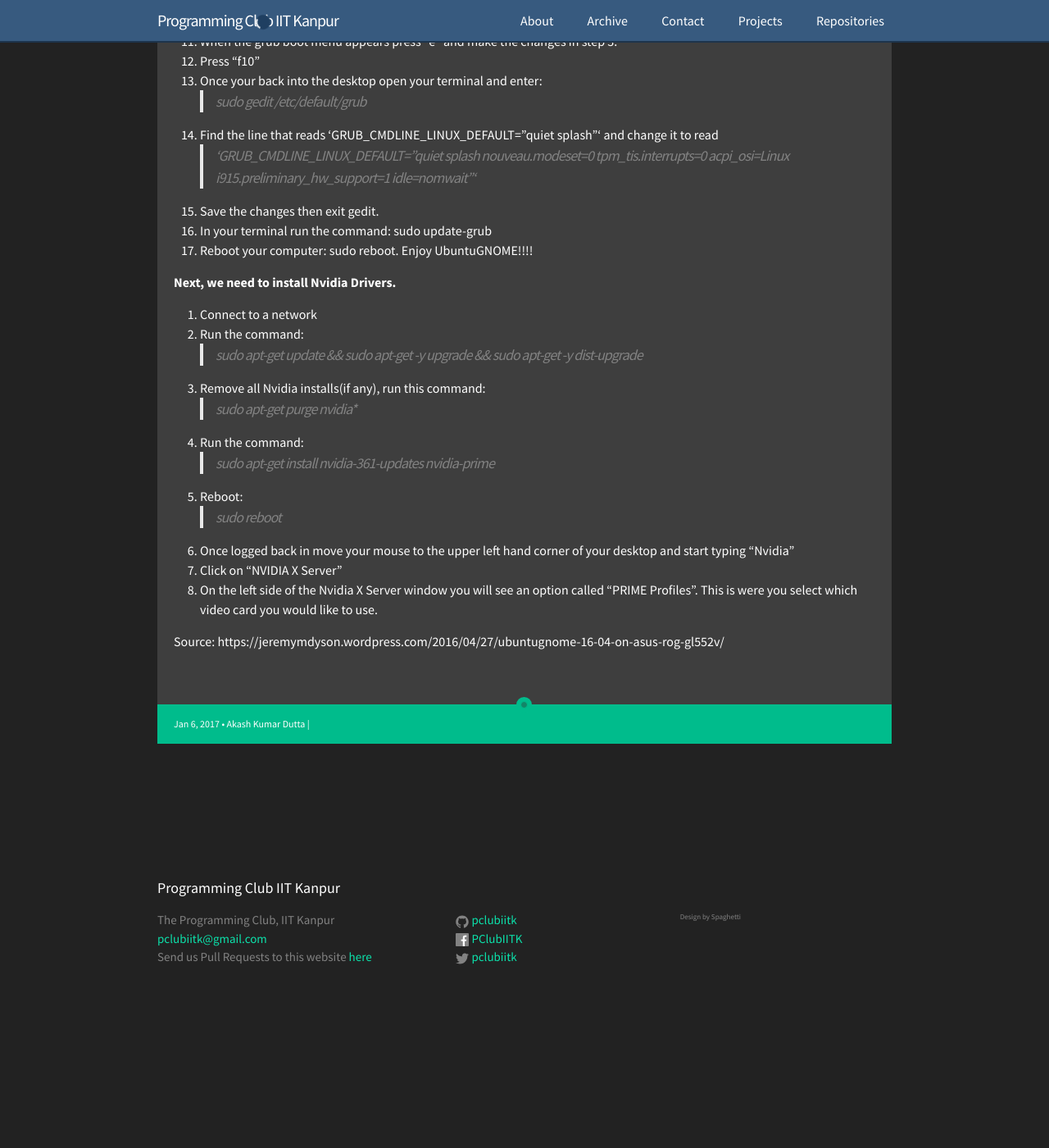
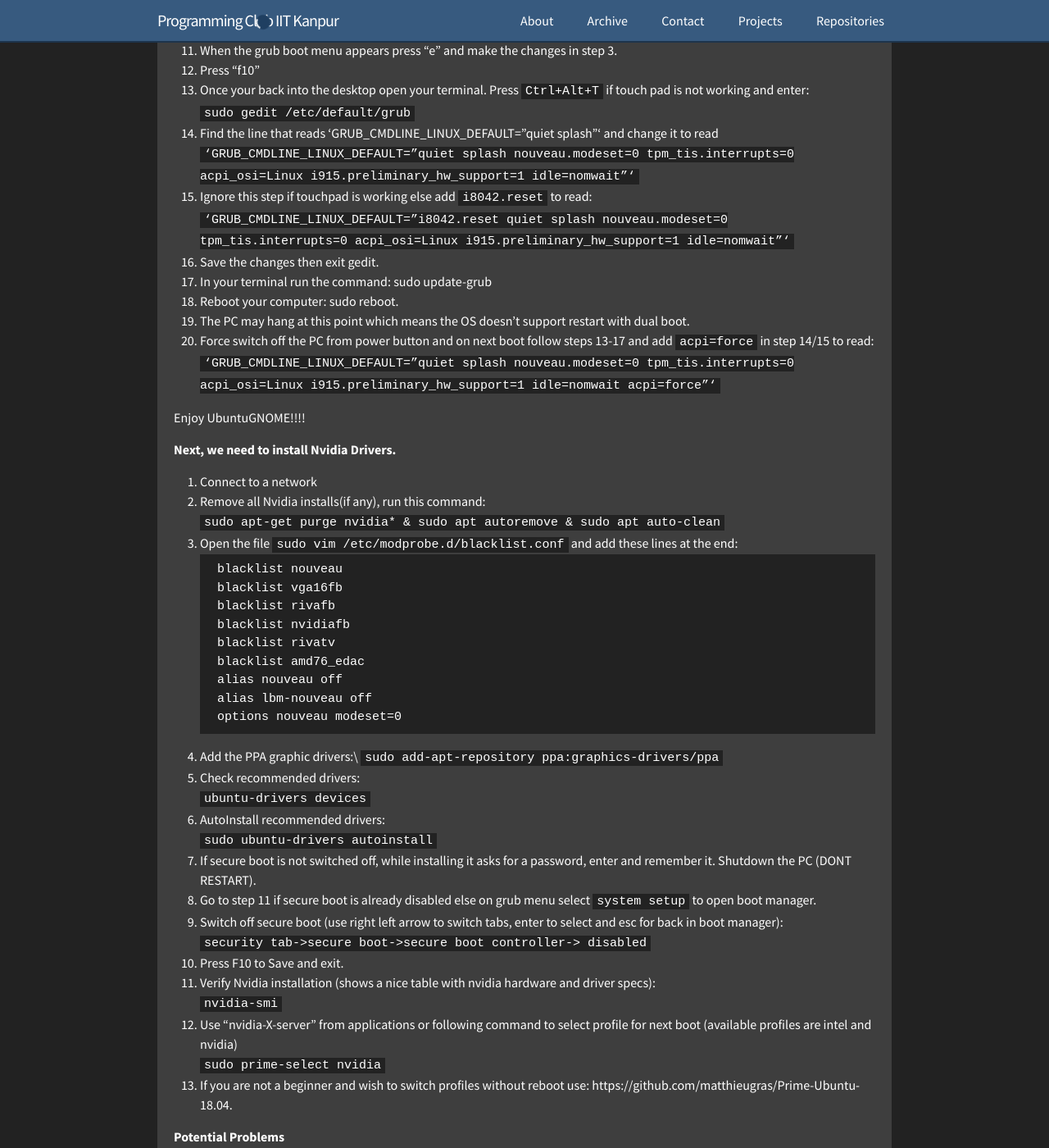
Before and after one commit to pclubiitk/pclub.in, a Jekyll site: the page built from _posts/2017-01-06-Linux-on-Asus-ROG.md, in a window 1280 px wide and 1400 px high, scrolled down 512 px. Shown: the whole window at 82% size. Built offline with Jekyll 4.4.1, drawn with Linux system fonts in a browser that asks for light colours; nearby versions of some CDN libraries; comment, search, counter and statistics services are not loaded; a style sheet for code colours, icons or effects is not loaded; before the commit the page ends 1751 px from its top, so only the background shows below that; some of the changed text lies outside the part shown.

Commit message:
update linux install for asus rog

````diff
--- a/_posts/2017-01-06-Linux-on-Asus-ROG.md
+++ b/_posts/2017-01-06-Linux-on-Asus-ROG.md
@@ -1,7 +1,8 @@
 ---
 layout: post
-title: "Installing Ubuntu In Latest Asus Rog PCs"
-author: Akash Kumar Dutta
+title: "Installing Ubuntu 18.04 In Latest Asus Rog PCs"
+author: Mohit Kumar Singh
+date: 2019-03-21 09:00:00 +530
 subsection: installfest17
 hidden: true
 ---
@@ -9,10 +10,10 @@
 1. When the grub boot loader menu is visible highlight “Try Ubuntu GNOME without installing” (use your up and down arrows)
 2. Press “e” on your keyboard, this will allow you to edit the boot config.
 You will be brought to a page where you can make some edits.
-3. add the following right after the word “splash”
-    >nouveau.modeset=0 tpm_tis.interrupts=0 acpi_osi=Linux i915.preliminary_hw_support=1 idle=nomwait
+3. add the following right after the word “splash”\
+    `nouveau.modeset=0 tpm_tis.interrupts=0 acpi_osi=Linux i915.preliminary_hw_support=1 idle=nomwait`
 4. Press the “f10” key to boot into the installer
-5. When the desktop load move your mouse into the upper left hand corner, when the app launcher shows itself click on the very top icon “Install Ubuntu GNOME 16.04 LTS”
+5. When the desktop load move your mouse into the upper left hand corner, when the app launcher shows itself click on the very top icon “Install Ubuntu GNOME 18.04 LTS”
 6. Do not install third party software.
 7. Then follow the steps to install Ubuntu.
 8. After installation click “Keep trying Ubuntu”
@@ -20,27 +21,74 @@
 10. Hold down shift then press the power button to turn on your computer. (holding down shift while powering on will load the grub boot menu)
 11. When the grub boot menu appears press “e” and make the changes in step 3.
 12. Press “f10”
-13. Once your back into the desktop open your terminal and enter:
-    >sudo gedit /etc/default/grub
-14. Find the line that reads ‘GRUB_CMDLINE_LINUX_DEFAULT=”quiet splash”‘ and change it to read
-    >‘GRUB_CMDLINE_LINUX_DEFAULT=”quiet splash nouveau.modeset=0 tpm_tis.interrupts=0 acpi_osi=Linux         i915.preliminary_hw_support=1 idle=nomwait”‘
-15. Save the changes then exit gedit.
-16. In your terminal run the command: sudo update-grub
-17. Reboot your computer: sudo reboot.
+13. Once your back into the desktop open your terminal. Press `Ctrl+Alt+T` if touch pad is not working and enter:\
+    `sudo gedit /etc/default/grub`
+14. Find the line that reads ‘GRUB_CMDLINE_LINUX_DEFAULT=”quiet splash”‘ and change it to read\
+    `‘GRUB_CMDLINE_LINUX_DEFAULT=”quiet splash nouveau.modeset=0 tpm_tis.interrupts=0 acpi_osi=Linux i915.preliminary_hw_support=1 idle=nomwait”‘`
+15. Ignore this step if touchpad is working else add `i8042.reset` to read:\
+    `‘GRUB_CMDLINE_LINUX_DEFAULT=”i8042.reset quiet splash nouveau.modeset=0 tpm_tis.interrupts=0 acpi_osi=Linux i915.preliminary_hw_support=1 idle=nomwait”‘`
+16. Save the changes then exit gedit.
+17. In your terminal run the command: sudo update-grub
+18. Reboot your computer: sudo reboot.
+19. The PC may hang at this point which means the OS doesn't support restart with dual boot.
+20. Force switch off the PC from power button and on next boot follow steps 13-17 and add `acpi=force` in step 14/15 to read: \
+    `‘GRUB_CMDLINE_LINUX_DEFAULT=”quiet splash nouveau.modeset=0 tpm_tis.interrupts=0 acpi_osi=Linux i915.preliminary_hw_support=1 idle=nomwait acpi=force”‘`
+
 Enjoy UbuntuGNOME!!!!
 
 **Next, we need to install Nvidia Drivers.**
 1. Connect to a network
-2. Run the command:
-    >sudo apt-get update && sudo apt-get -y upgrade && sudo apt-get -y dist-upgrade
-3. Remove all Nvidia installs(if any), run this command:
-    >sudo apt-get purge nvidia*
-4. Run the command:
-    >sudo apt-get install nvidia-361-updates nvidia-prime
-5. Reboot:
-    >sudo reboot
-6. Once logged back in move your mouse to the upper left hand corner of your desktop and start typing “Nvidia”
-7. Click on “NVIDIA X Server”
-8. On the left side of the Nvidia X Server window you will see an option called “PRIME Profiles”.  This is were you         select which video card you would like to use.
+2. Remove all Nvidia installs(if any), run this command: \
+    `sudo apt-get purge nvidia* & sudo apt autoremove & sudo apt auto-clean`
+3. Open the file `sudo vim /etc/modprobe.d/blacklist.conf` and add these lines at the end:
+    ```
+    blacklist nouveau
+    blacklist vga16fb
+    blacklist rivafb
+    blacklist nvidiafb
+    blacklist rivatv
+    blacklist amd76_edac
+    alias nouveau off
+    alias lbm-nouveau off
+    options nouveau modeset=0
+    ```
+4. Add the PPA graphic drivers:\
+    `sudo add-apt-repository ppa:graphics-drivers/ppa`
+5. Check recommended drivers:\
+    `ubuntu-drivers devices`
+6. AutoInstall recommended drivers:\
+    `sudo ubuntu-drivers autoinstall`
+7. If secure boot is not switched off, while installing it asks for a password, enter and remember it. Shutdown the PC
+   (DONT RESTART).
+8.  Go to step 11 if secure boot is already disabled else on grub menu select `system setup` to open boot manager.
+9. Switch off secure boot (use right left arrow to switch tabs, enter to select and esc for back in boot manager):\
+    `security tab->secure boot->secure boot controller-> disabled`
+10. Press F10 to Save and exit.
+11. Verify Nvidia installation (shows a nice table with nvidia hardware and driver specs):\
+    `nvidia-smi`
+12. Use "nvidia-X-server" from applications or following command to select profile for next boot (available profiles are intel and nvidia)\
+    `sudo prime-select nvidia`
+13. If you are not a beginner and wish to switch profiles without reboot use: https://github.com/matthieugras/Prime-Ubuntu-18.04.
+
+**Potential Problems**\
+If anything goes wrong during driver installation, you are likely to get a black screen. In that case follow these steps to
+uninstall nvidia:
+1. Try "Ctrl+Alt+F1". if console opens simply login and go to step 5 else force shutdown the PC.
+2. Hold shift and power on the computer.
+3. Select "advanced options" and then "recovery mode".
+4. Select root and press enter key twice. You will be dropped in root shell.
+5. Run this command\
+    `apt purge nvidia*`
+6. Reboot\
+    `reboot`
+7. You can either retry the above steps to install nvidia-drivers or use ubuntu with intel card.
+
+Windows update which requires multiple restarts would be problem because grub selects ubuntu as default. This may lead to
+crashing of windows. Switching OFF automatic updates is RECOMMENDED. In case, you want to do an update :
+1. Make windows first boot option from boot manager.\
+    `Grub->system setup->boot tab->change boot order(swap 1st and second option)`
+2. Perform the update and shut down the PC.
+3. Press `esc` repeatedly to open boot menu. Select `enter setup`.
+4. Restore the boot tab to previous settings.
 
 Source: https://jeremymdyson.wordpress.com/2016/04/27/ubuntugnome-16-04-on-asus-rog-gl552v/
````
